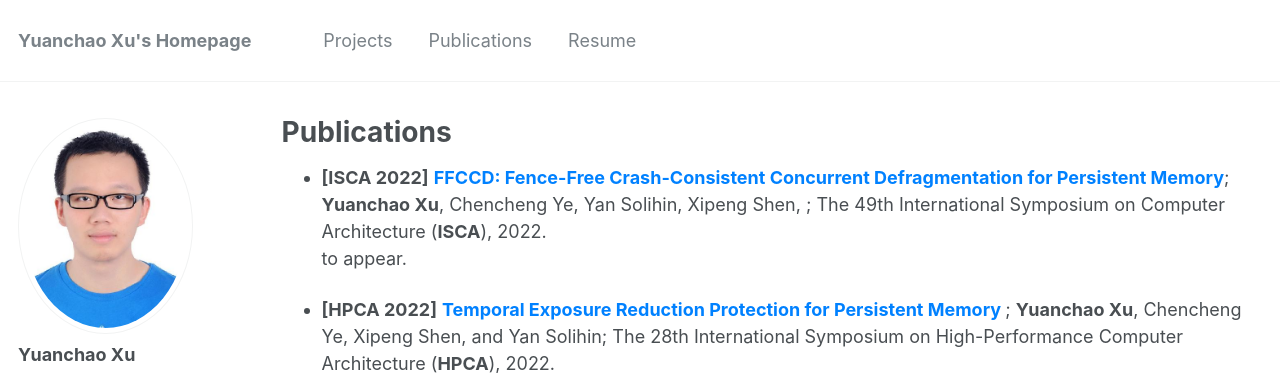
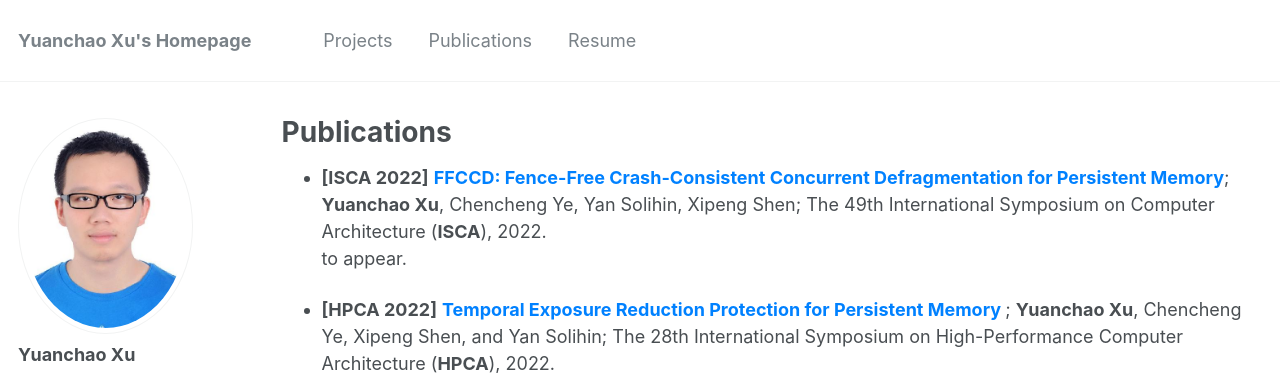
Before and after one commit to yuanchaoxu6/yuanchaoxu6.github.io, a Jekyll site: the page built from _pages/publications.md, in a window 1280 px wide and 900 px high. Shown: the top 377 px of the window. Built offline with Jekyll 4.4.1, drawn with Linux system fonts in a browser that asks for light colours.

Commit message:
Update publications.md

```diff
--- a/_pages/publications.md
+++ b/_pages/publications.md
@@ -4,7 +4,9 @@ title: "Publications"
 permalink: /publications/
 author_profile: true
 ---
-* **\[ISCA 2022\]** **<font color="#0081ff"> FFCCD: Fence-Free Crash-Consistent Concurrent Defragmentation for Persistent Memory</font>**; **Yuanchao Xu**, Chencheng Ye, Yan Solihin, Xipeng Shen, ; The 49th International Symposium on Computer Architecture (**ISCA**), 2022. <br> to appear.
+* **\[ISCA 2022\]** **<font color="#0081ff"> FFCCD: Fence-Free Crash-Consistent Concurrent Defragmentation for Persistent Memory</font>**;
+**Yuanchao Xu**, Chencheng Ye, Yan Solihin, Xipeng Shen;
+The 49th International Symposium on Computer Architecture (**ISCA**), 2022. <br> to appear.
 
 * **\[HPCA 2022\]** **<font color="#0081ff"> Temporal Exposure Reduction Protection for Persistent Memory </font>**; **Yuanchao Xu**, Chencheng Ye, Xipeng Shen, and Yan Solihin; The 28th International Symposium on High-Performance Computer Architecture (**HPCA**), 2022. <br> [<font color="#0081ff">[Paper]</font>](http://yuanchaoxu6.github.io/files/HPCA22.pdf).
 
```
